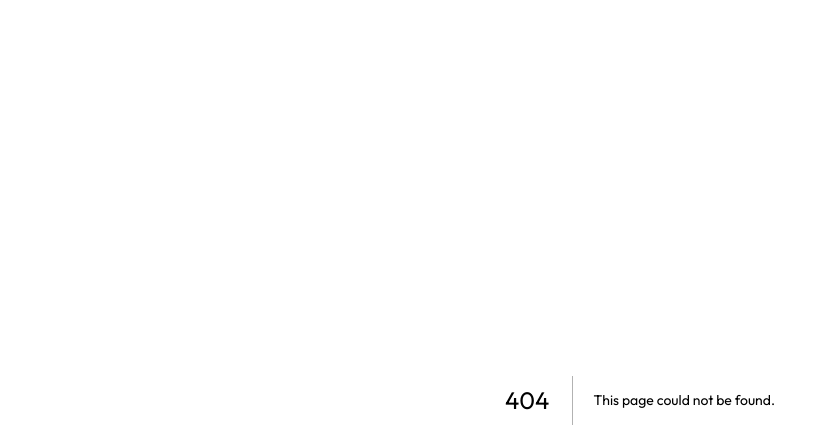
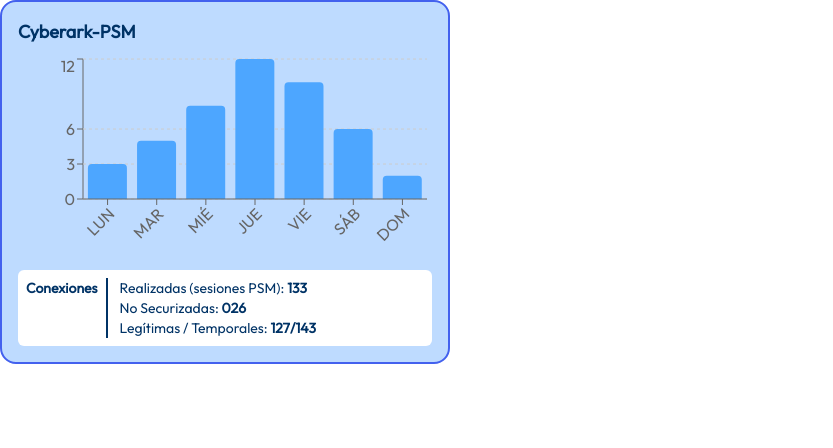
Before and after one commit to arnaubarrero/prueba_avson, a Next.js app in the folder aplicacio/: page /components/cyberark in a window 1280 px wide. Before the commit this address had no page. Shown: the top 448 px of the page, without its empty margins (0-833 px from the left). Built offline with nearby package versions, Linux system fonts and the light colour scheme; no server answers.

Commit message:
grafico de cyberark funcional

```diff
--- /dev/null
+++ b/aplicacio/src/app/components/cyberark/page.jsx
@@ -0,0 +1,70 @@
+"use client";
+
+import { useState, useEffect } from "react";
+import { getData } from "../../plugins/communicationManager";
+import {
+    BarChart,
+    Bar,
+    XAxis,
+    YAxis,
+    Tooltip,
+    ResponsiveContainer,
+    CartesianGrid
+} from "recharts";
+
+export default function Ciberamenazas() {
+    const [chartData, setChartData] = useState([]);
+    const [info, setInfo] = useState(null);
+
+    useEffect(() => {
+        const fetchData = async () => {
+            const response = await getData();
+            const cyberark = response.cyberark;
+
+            const formattedData = cyberark.dias.map((dia, index) => ({
+                dia,
+                sesiones: cyberark.conexiones[index]
+            }));
+
+            setChartData(formattedData);
+            setInfo({
+                sesiones: cyberark.sesiones,
+                noAutorizadas: cyberark.noAutorizadas,
+                temporalidades: cyberark.temporalidades
+            });
+        };
+
+        fetchData();
+    }, []);
+
+    if (chartData.length === 0 || !info) {
+        return <p>Cargando datos...</p>;
+    }
+
+    return (
+        <div className="bg-blue-200 bg-opacity-20 p-4 border-2 rounded-2xl border-[#4361ee] w-[450px]">
+            <h2 className="text-lg font-semibold mb-2 text-[#003366]">Cyberark-PSM</h2>
+
+            <ResponsiveContainer width="100%" height={200}>
+                <BarChart data={chartData}>
+                    <YAxis />
+                    <Tooltip />
+                    <CartesianGrid strokeDasharray="3 3" vertical={false} />
+                    <Bar dataKey="sesiones" fill="#4da6ff" radius={[4, 4, 0, 0]} />
+                    <XAxis dataKey="dia" angle={-45} textAnchor="end" height={50} />
+                </BarChart>
+            </ResponsiveContainer>
+
+            <div className="bg-white bg-opacity-30 p-2 mt-4 rounded-md text-sm text-[#003366] flex gap-3">
+                <div className="border-r-2 pr-2">
+                    <p><strong>Conexiones</strong></p>
+                </div>
+                <div>
+                    <p>Realizadas (sesiones PSM): <strong>{info.sesiones}</strong></p>
+                    <p>No Securizadas: <strong>{String(info.noAutorizadas).padStart(3, "0")}</strong></p>
+                    <p>Legítimas / Temporales: <strong>{info.temporalidades}</strong></p>
+                </div>
+            </div>
+        </div>
+    );
+}
--- a/aplicacio/src/app/page.jsx
+++ b/aplicacio/src/app/page.jsx
@@ -4,6 +4,7 @@
 import { useEffect, useState } from 'react';
 import Menu from "./components/menu/page";
 import Llegenda from "./components/llegenda/page";
+import Cyberark from './components/cyberark/page';
 import TotalAmenazas from './components/ciberamenazas/page';
 import TraficoMalicioso from './components/traficoMalicioso/page';
 import { getData } from "./plugins/communicationManager";
@@ -135,6 +136,10 @@
           <Llegenda />
         </div>
 
+        <div className="absolute bottom-4 left-4 pointer-events-auto">
+          <Cyberark />
+        </div>
+
         <div className="absolute right-25 top-25 pointer-events-auto flex flex-col items-end gap-4">
           <TraficoMalicioso />
           <TotalAmenazas />
```
Also changed, not shown: 1 other file (tests, documents, lock files or other folders).
